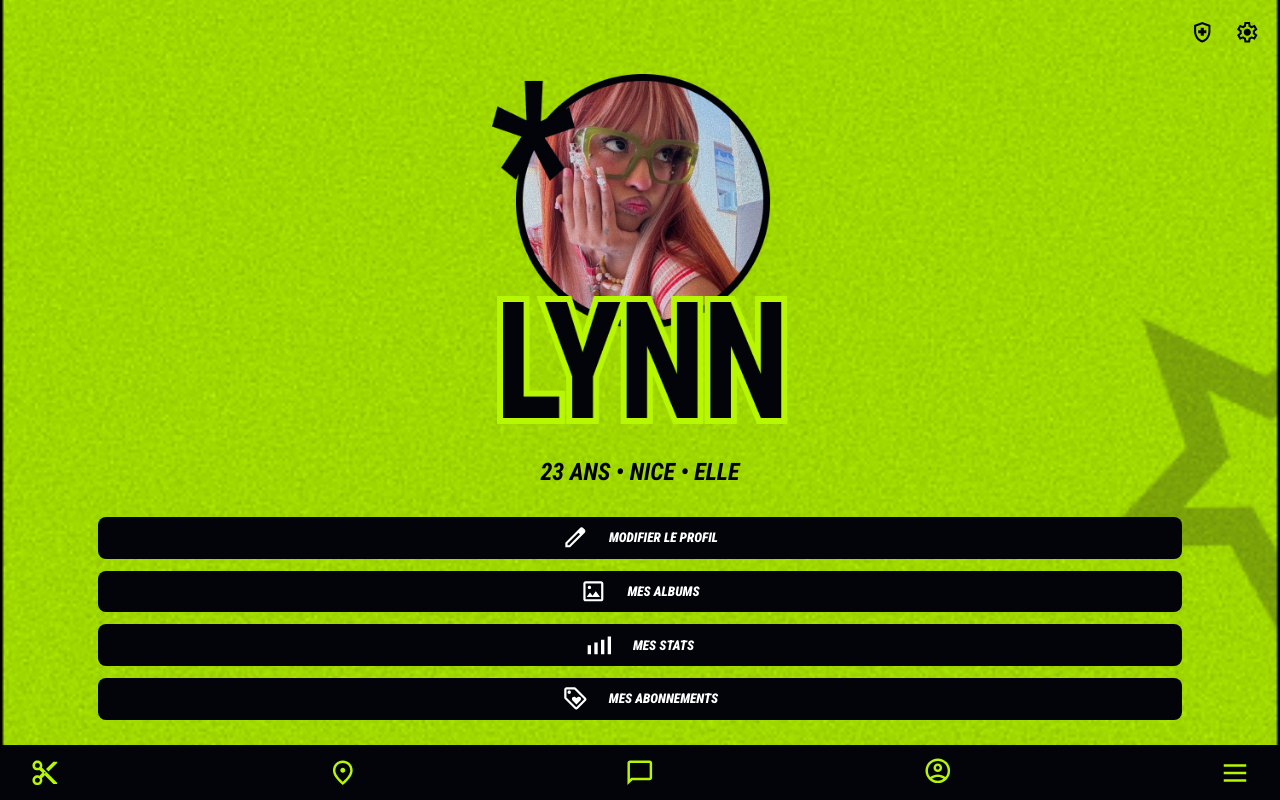
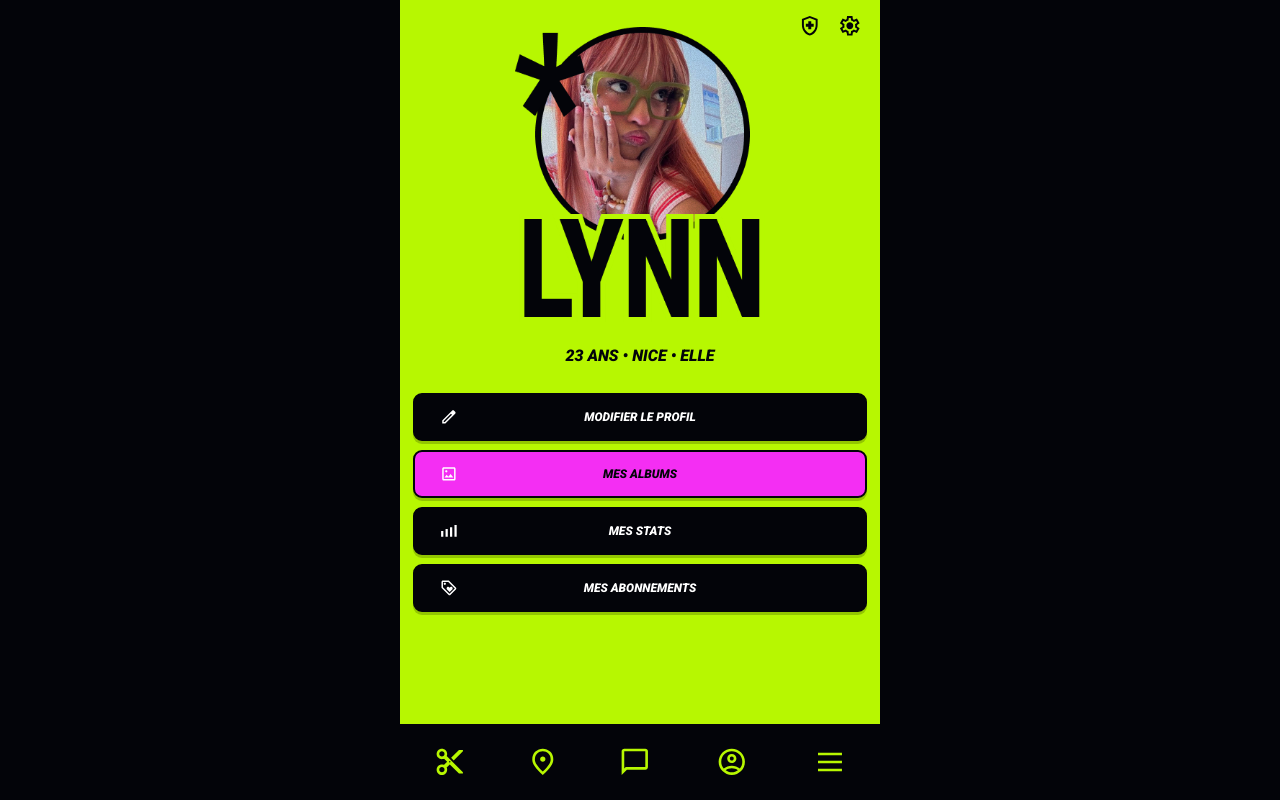
Before and after one commit to celestepellegrino6-cpu/DADG2-APP-C-leste_F-lix_Soraya, a plain HTML site: page utilisateur.html in a window 1280 px wide. Drawn offline with Linux system fonts and the light colour scheme; files whose address does not match are found by name.

Commit message:
upload files

```diff
--- a/styles.css
+++ b/styles.css
@@ -101,11 +101,12 @@ button { font: inherit; }
 .page-user { display: flex; flex-direction: column; align-items: center; padding: 22px 13px calc(var(--nav-height) + 18px); text-align: center; background-color: var(--lime); }
 .page-user .header { position: absolute; top: 14px; right: max(18px, calc((100vw - var(--page-width))/2 + 18px)); display: flex; gap: 16px; }
 .page-user .header img { width: 24px; height: 24px; margin: 0; object-fit: contain; }
-.page-user .photo-utilisatrice { position: relative; width: min(70vw, 200px); aspect-ratio: 1; margin: 5px auto 0; }
-.page-user .photo-utilisatrice > img { display: block; width: 100%; height: 100%; margin: 0; border: 5px solid var(--ink); border-radius: 50%; object-fit: cover; }
+.page-user .photo-utilisatrice { width: min(70vw, 250px); margin: 5px auto 24px; }
+.page-user .photo-utilisatrice > img { display: block; width: 100%; height: auto; margin: 0; }
 .page-user h2 { margin: 0 0 28px; font-size: 16px; font-style: italic; font-weight: 900; }
 .page-user .profile-actions { display: grid; width: 100%; gap: 9px; }
-.page-user .profile-actions > div { position: relative; display: flex; min-height: 48px; align-items: center; justify-content: center; padding: 8px 42px; border: 2px solid var(--ink); border-radius: 9px; background: var(--ink); box-shadow: 0 3px 0 #0003; }
+.page-user .profile-actions > div, .page-user .profile-actions > a { position: relative; display: flex; min-height: 48px; align-items: center; justify-content: center; padding: 8px 42px; border: 2px solid var(--ink); border-radius: 9px; background: var(--ink); box-shadow: 0 3px 0 #0003; }
+.page-user .profile-actions > a { text-decoration: none; }
 .page-user .profile-actions > div:nth-child(2) { background: var(--pink); }
 .page-user .profile-actions img { position: absolute; left: 25px; width: 18px; height: 18px; margin: 0; object-fit: contain; }
 .page-user .profile-actions p { margin: 0; color: var(--paper); font-size: 12px; font-style: italic; font-weight: 900; }
--- a/utilisateur.html
+++ b/utilisateur.html
@@ -1,23 +1,25 @@
 <!DOCTYPE html>
-<html lang="en">
+<html lang="fr">
 <head>
     <meta charset="UTF-8">
     <meta name="viewport" content="width=device-width, initial-scale=1.0">
-    <title>Document</title>
-    <link rel="stylesheet" href="Page%20Utilisateur/style.css">
+    <meta name="theme-color" content="#b7f701">
+    <title>Profil - Lynn</title>
+    <link rel="stylesheet" href="styles.css">
 </head>
-<body>
+<body class="page-user">
     <div class="header">
         <img src="Page%20Utilisateur/images/Safety.svg" alt="">
-        <img src="Page%20Utilisateur/images/Paramètres.svg" alt="">
+        <img src="Page%20Utilisateur/images/Parame╠Çtres.svg" alt="">
     </div>
 
     <div class="photo-utilisatrice">
-        <img src="Page%20Utilisateur/images/Photo utilisatrice.png" alt="" height="350px">
+        <img src="Page%20Utilisateur/images/Photo utilisatrice.png" alt="Photo de profil de Lynn">
     </div>
 
     <h2>23 ANS • NICE • ELLE</h2>
 
+    <div class="profile-actions">
         <a class="modifier-profil" href="profil.html" aria-label="Modifier le profil">
             <img src="Page%20Utilisateur/images/Crayon.svg" alt="">
             <p>MODIFIER LE PROFIL</p>
@@ -37,6 +39,7 @@
             <img src="Page%20Utilisateur/images/Abonnement.svg" alt="">
             <p>MES ABONNEMENTS</p>
         </div>
+    </div>
 
     <div class="tabbar">
         <img src="Page%20Utilisateur/images/Ciseaux.svg" alt="">
```
Also changed, not shown: Page Utilisateur/Mode╠Çle.png (renamed from Page Utilisateur/Modèle.png), Page Utilisateur/images/Aste╠ürisque.svg (renamed from Page Utilisateur/images/Astérisque.svg), Page Utilisateur/images/Parame╠Çtres.svg (renamed from Page Utilisateur/images/Paramètres.svg), Pages Accueil-Swipe/Capture dÔÇÖe╠ücran 2026-11-13 a╠Ç 15.05.47.png (renamed from Pages Accueil-Swipe/Capture d’écran 2026-11-13 à 15.05.47.png), 2 other files. Lines whose indentation alone changed are shown as unchanged.
